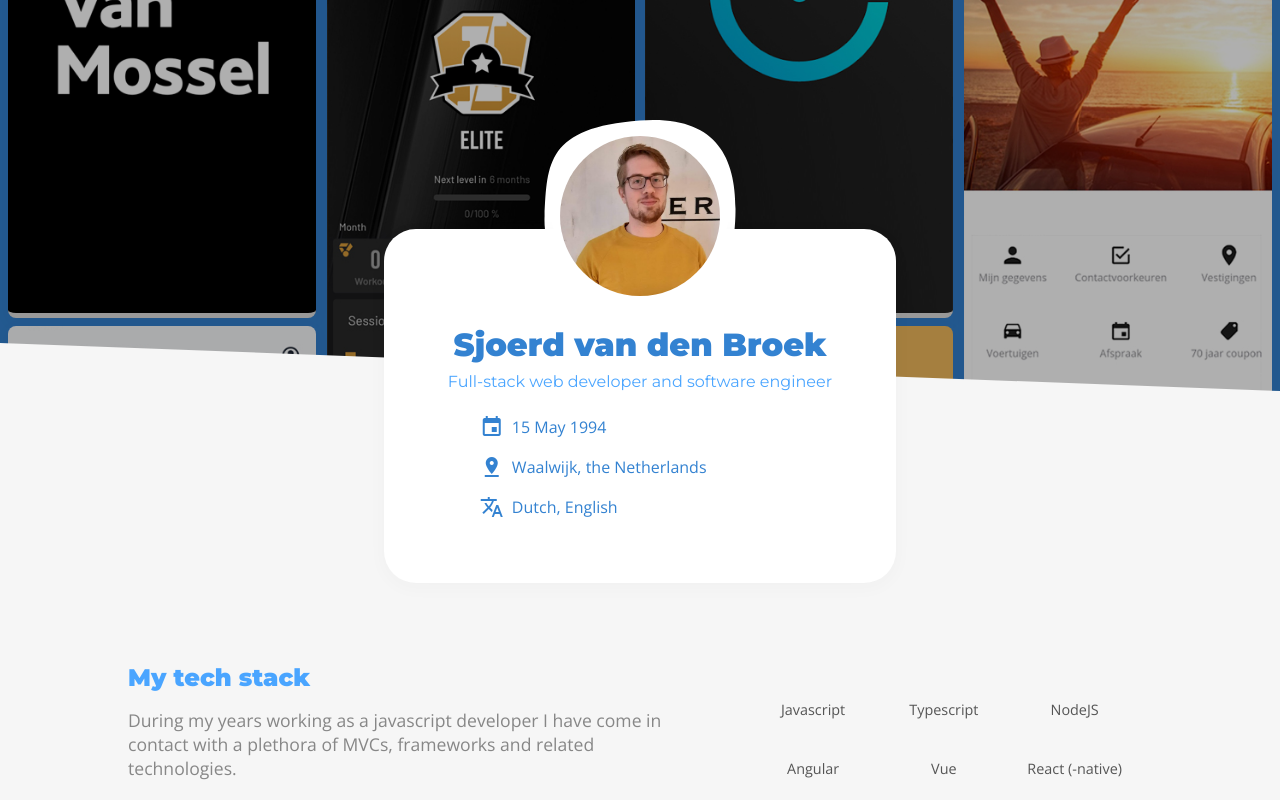
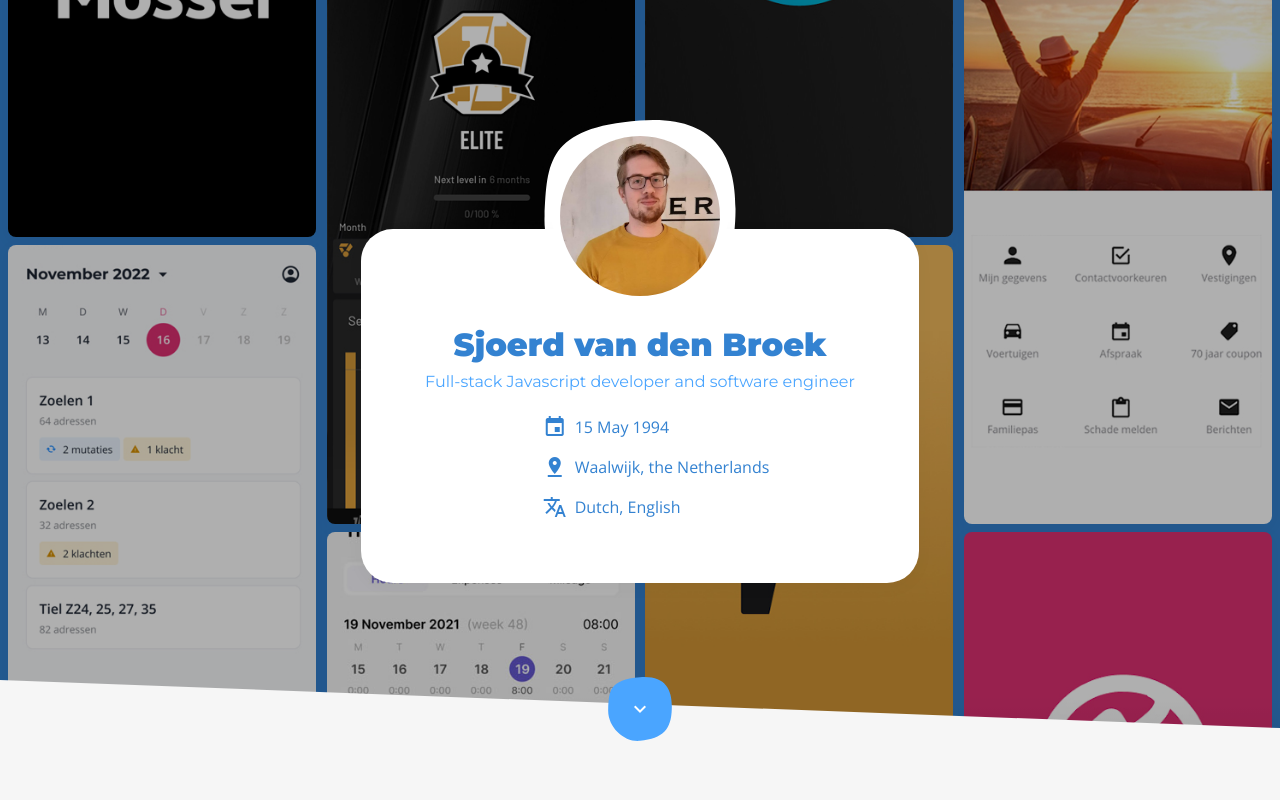
Before and after one commit to MRvanderPants/Portfolio, an Angular app: page / in a window 1280 px wide. Shown: the top 800 px of the page. Built offline with nearby package versions, Linux system fonts and the light colour scheme; some icons are missing.

Commit message:
Added image modal and enlarged grid-background

```diff
--- a/src/app/content-block/content-block.component.scss
+++ b/src/app/content-block/content-block.component.scss
@@ -1,5 +1,8 @@
 .content-block {
+  display: flex;
+  flex-direction: column;
   padding: 6rem 1.5rem;
+  position: relative;
 
   &.blue {
     background-color: var(--col-blue-desaturated);
--- a/src/app/grid-background/grid-background.component.scss
+++ b/src/app/grid-background/grid-background.component.scss
@@ -10,7 +10,7 @@
     display: flex;
     flex-wrap: wrap;
     justify-content: space-between;
-    height: calc(200% - 2rem);
+    // height: calc(200% - 2rem);
     padding: 0.5rem;
     pointer-events: none;
     width: 100%;
@@ -40,7 +40,6 @@
       background-color: white;
       background-size: cover;
       background-position: center;
-      border-bottom: 0.33rem solid var(--col-grey);
       border-radius: 0.5rem;
       margin-bottom: 0.5rem;
 
--- a/src/app/grid-background/grid-background.component.ts
+++ b/src/app/grid-background/grid-background.component.ts
@@ -16,7 +16,7 @@ export class GridBackgroundComponent implements OnInit {
   public ngOnInit() {
     this.itemHeight = this.calculateHeight();
     this.itemWidth = this.calculateWidth();
-    this.itemMarginTop = this.calculateMarginTop();
+    // this.itemMarginTop = this.calculateMarginTop();
 
     const itemList = projects.flatMap(p => p.screenshots ?? []);
     this.items = this.shuffle(itemList);
@@ -26,13 +26,13 @@ export class GridBackgroundComponent implements OnInit {
     window.addEventListener('resize', () => {
       this.itemHeight = this.calculateHeight();
       this.itemWidth = this.calculateWidth();
-      this.itemMarginTop = this.calculateMarginTop();
+      // this.itemMarginTop = this.calculateMarginTop();
       wrapperHeight = background.clientHeight;
     });
 
     background.addEventListener('mousemove', (event: any) => {
       const percentage = (event.y / wrapperHeight) * 100;
-      this.containerMargin = percentage + 25;
+      this.containerMargin = percentage;
     });
   }
 
--- a/src/app/header/header.component.html
+++ b/src/app/header/header.component.html
@@ -8,7 +8,7 @@
   <!-- <div class="shape" src="assets/gfx/shape_white.svg" alt="profile picture"></div> -->
   <div class="content">
     <h1 class="title">Sjoerd van den Broek</h1>
-    <h2 class="sub-title">Full-stack web developer and software engineer</h2>
+    <h2 class="sub-title">Full-stack Javascript developer and software engineer</h2>
     <div class="info">
       <div class="row">
         <i class="icon material-icons">event</i>
--- a/src/app/header/header.component.scss
+++ b/src/app/header/header.component.scss
@@ -6,21 +6,10 @@ $picture-overlap: 4rem;
   background-image: url('../../assets/pattern.svg');
   display: flex;
   flex-direction: column;
-  margin-bottom: 8rem;
+  height: 75vh;
   padding-top: 2rem;
   position: relative;
   text-align: center;
-
-  &:after {
-    background-color: var(--col-grey-lightest);
-    bottom: 0;
-    content: '';
-    clip-path: polygon(0 0, 100% 50%, 100% 100%, 0 100%);
-    height: 6rem;
-    position: absolute;
-    width: 100%;
-    z-index: 0;
-  }
 
   .iso-wrapper {
     height: 100%;
@@ -56,9 +45,12 @@ $picture-overlap: 4rem;
   }
 
   .content {
+    align-items: center;
     background-color: var(--col-white);
     background-size: auto 100%;
     border-radius: 2rem;
+    display: flex;
+    flex-direction: column;
     padding: $picture-overlap 1rem 2rem 1rem;
     position: relative;
     pointer-events: none;
@@ -110,7 +102,19 @@ $picture-overlap: 4rem;
   .header {
     background-color: var(--col-blue-darker);
     background-image: none;
+    margin-bottom: 4rem;
     padding-top: 8rem;
+
+    &:after {
+      background-color: var(--col-grey-lightest);
+      bottom: 0;
+      content: '';
+      clip-path: polygon(0 0, 100% 100%, 0 100%);
+      height: 3rem;
+      position: absolute;
+      width: 100%;
+      z-index: 0;
+    }
 
     .content {
       padding: $picture-overlap 4rem 2rem 4rem;
--- a/src/app/picture-carousel/picture-carousel.component.html
+++ b/src/app/picture-carousel/picture-carousel.component.html
@@ -4,5 +4,12 @@
     *ngFor="let url of project?.screens"
     [src]="url"
     [style]="imageStyles()"
+    (click)="openImage(url)"
   />
 </section>
+<div *ngIf="targetPanelOpen" class="viewbox" (click)="closeModal()">
+  <img
+    class="image"
+    [src]="targetImageUrl"
+  />
+</div>
--- a/src/app/picture-carousel/picture-carousel.component.scss
+++ b/src/app/picture-carousel/picture-carousel.component.scss
@@ -8,7 +8,23 @@
     cursor: pointer;
     display: block;
     margin-bottom: 1rem;
+    max-width: 25vw;
     transition: all .2s;
+    width: 100%;
+  }
+}
+
+.viewbox {
+  background-color: #00000050;
+  bottom: 0;
+  left: 0;
+  position: fixed;
+  right: 0;
+  top: 0;
+  z-index: 200;
+
+  .image {
+    height: auto;
     width: 100%;
   }
 }
@@ -25,4 +41,18 @@
       }
     }
   }
+
+  .viewbox {
+    align-items: center;
+    display: flex;
+    justify-content: center;
+
+    .image {
+      border-radius: 0.5rem;
+      max-height: 90vh;
+      max-width: 80vw;
+      margin: auto;
+      width: auto;
+    }
+  }
 }
--- a/src/app/picture-carousel/picture-carousel.component.ts
+++ b/src/app/picture-carousel/picture-carousel.component.ts
@@ -9,6 +9,9 @@ import { Project } from '../../assets/projects';
 export class PictureCarouselComponent {
   @Input() public project: Project | null = null;
 
+  public targetImageUrl: string = '';
+  public targetPanelOpen = false;
+
   public imageStyles() {
     if (window.screen.width < 640) {
       return '';
@@ -17,4 +20,14 @@ export class PictureCarouselComponent {
     const percentage = 100 / count;
     return `width: calc(${percentage}% - 1rem)`;
   }
+
+  public openImage(url: string) {
+    this.targetImageUrl = url;
+    this.targetPanelOpen = true;
+  }
+
+  public closeModal() {
+    this.targetImageUrl = '';
+    this.targetPanelOpen = false;
+  }
 }
--- a/src/app/screens/detail-screen/detail-screen.component.ts
+++ b/src/app/screens/detail-screen/detail-screen.component.ts
@@ -19,6 +19,9 @@ export class DetailScreenComponent implements OnInit {
   ngOnInit() {
     const id = parseInt(this.route.snapshot.paramMap.get('id') ?? '-1', 10);
     this.project = projects.find(p => p.id === id)!;
+    setTimeout(() => {
+      window.scroll({top: 0, behavior: 'smooth'})
+    }, 50);
   }
 
   public goBack() {
--- a/src/app/screens/home-screen/home-screen.component.html
+++ b/src/app/screens/home-screen/home-screen.component.html
@@ -1,11 +1,14 @@
 <app-header></app-header>
-<app-content-block blockTitle="My tech stack" id="tech">
+<app-content-block blockTitle="My tech stack" id="tech" #tech>
+  <div class="move-down" (click)="moveToDescription()">
+    <i class="icon material-icons">expand_more</i>
+  </div>
   <div class="row">
     <p class="description">During my years working as a javascript developer I have come in contact with a plethora of MVCs, frameworks and related technologies.<br /><br />I love the variation that Javascript provides in the modern web development space, like being able to write consise back-end code using Node, or reactive applications in the front-end.</p>
     <app-languages class="languages"></app-languages>
   </div>
 </app-content-block>
-<app-content-block theme="blue" blockTitle="Projects that I have worked on">
+<app-content-block theme="blue" blockTitle="Projects I have worked on">
   <app-project-grid></app-project-grid>
 </app-content-block>
 <app-content-block blockTitle="Resume" id="resume">
--- a/src/app/screens/home-screen/home-screen.component.scss
+++ b/src/app/screens/home-screen/home-screen.component.scss
@@ -1,3 +1,13 @@
+@keyframes bop {
+  0% {top: -16rem;}
+  50% {top: -18rem;}
+  100% {top: -16rem;}
+}
+
+.move-down {
+  display: none;
+}
+
 .row {
   display: flex;
   flex-direction: column;
@@ -11,6 +21,39 @@
 }
 
 @media screen and (min-width: 640px) {
+  .move-down {
+    align-items: center;
+    background-color: var(--col-white);
+    background: url('../../../assets/gfx/shape_blue.svg');
+    background-size: cover;
+    color: var(--col-white);
+    cursor: pointer;
+    display: flex;
+    justify-content: center;
+    height: 4rem;
+    margin: auto;
+    pointer-events: all;
+    position: relative;
+    top: -16rem;
+    transition: all .2s ease-in-out;
+    width: 4rem;
+    z-index: 999;
+
+    animation-name: bop;
+    animation-duration: 2s;
+    animation-iteration-count: infinite;
+
+    &:hover {
+      animation-play-state: paused;
+      filter: brightness(80%);
+      transform: scale(1.05);
+    }
+
+    .icon {
+      transition: all .2s ease-in-out;
+    }
+  }
+
   .row {
     flex-direction: row;
 
--- a/src/app/screens/home-screen/home-screen.component.ts
+++ b/src/app/screens/home-screen/home-screen.component.ts
@@ -1,4 +1,4 @@
-import { Component } from '@angular/core';
+import { Component, ElementRef, ViewChild } from '@angular/core';
 
 @Component({
   selector: 'app-home-screen',
@@ -6,5 +6,10 @@ import { Component } from '@angular/core';
   styleUrls: ['./home-screen.component.scss']
 })
 export class HomeScreenComponent {
+  @ViewChild('tech', {read: ElementRef})techWrapper?: ElementRef;
 
+  public moveToDescription() {
+    const top = this.techWrapper?.nativeElement.offsetTop ?? 0;
+    window.scroll({top, behavior: 'smooth'});
+  }
 }
```
